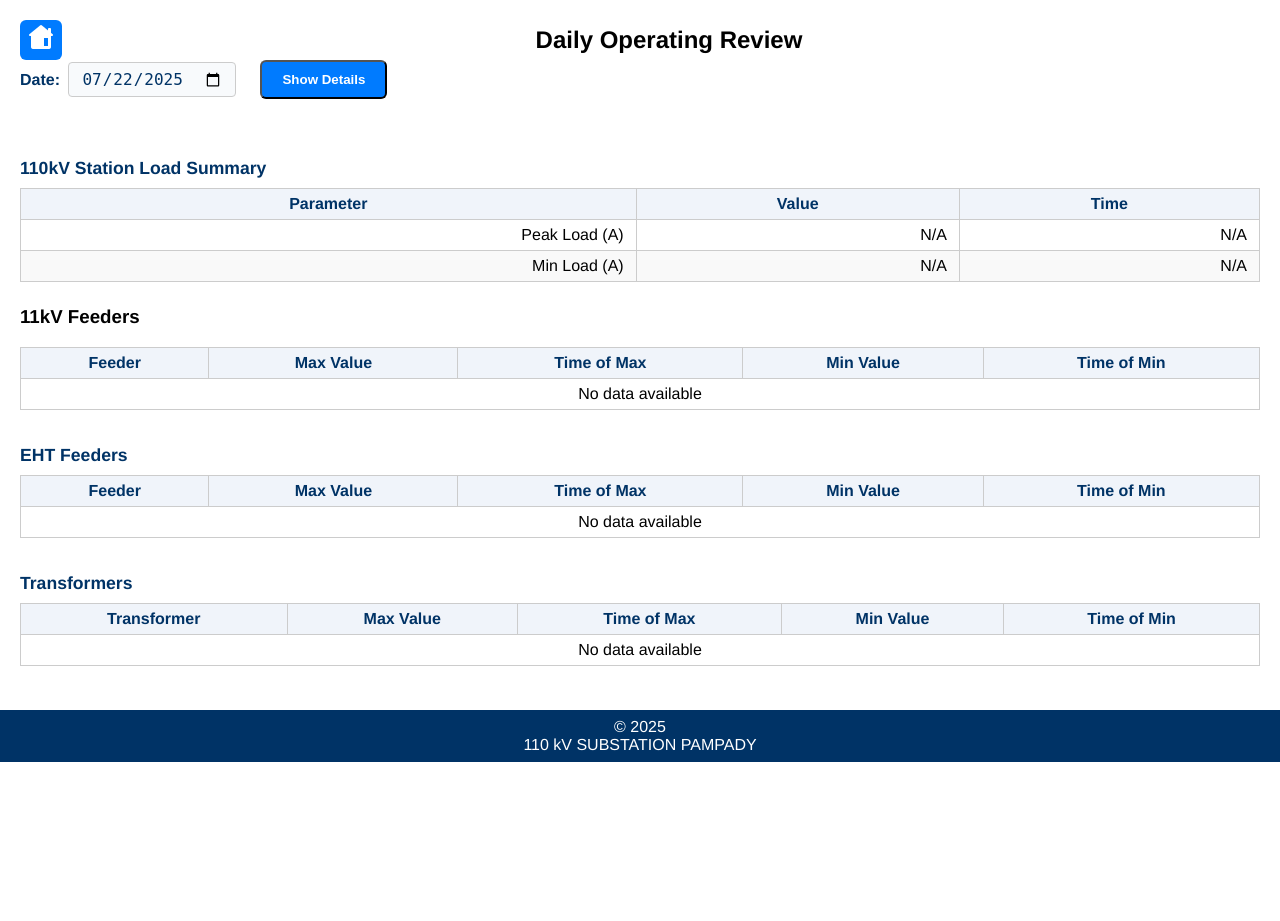
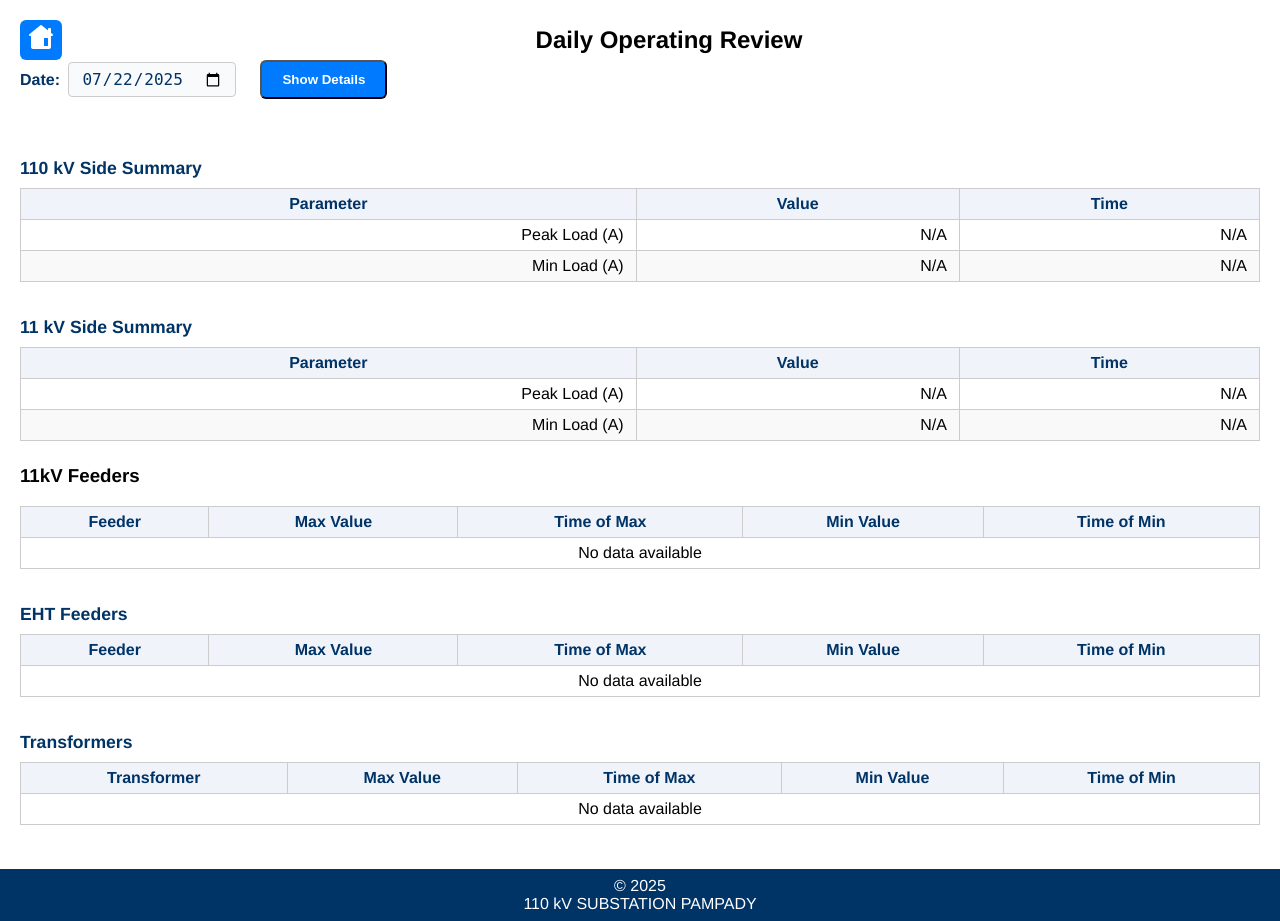
Before and after one commit to RA251995/OperatingReviewApp, a Flask app: page /daily-review-load in a window 1280 px wide. Shown: the part 80-1001 px from the top of the page. Before the commit the page ends 842 px from the top, so only its background shows below. Run offline with Flask 3, Linux system fonts and the light colour scheme; data that the repository does not hold is empty.

Commit message:
Add 11 kV Side summary

```diff
--- a/analysis/daily_review.py
+++ b/analysis/daily_review.py
@@ -117,7 +117,6 @@ def get_daily_em_diff_stat(db_path, query_date, db_table="sosht", db_code_column
 def get_station_peak_min(db_path, query_date):
     """
     Returns a dict with station peak (max) and min load (PLPM - PMKJ) and their times for the given table/date.
-    For 110kV side, use db_table="soseht".
     """
     conn = get_connection(db_path)
     cursor = conn.cursor()
@@ -165,3 +164,39 @@ def get_station_peak_min(db_path, query_date):
         "min": min_row['load'],
         "min_time": min_row['time']
     }
+
+def get_incomers_peak_min(db_path, query_date):
+    """
+    Returns a dict with incomers max and min load (INCOMER I + INCOMER II) and their times for the given table/date.
+    """
+    conn = get_connection(db_path)
+    cursor = conn.cursor()
+    # Get all INCOMER I and INCOMER II total current by time
+    cursor.execute(f"""
+        SELECT timeobserved, SUM(current) as total_load
+        FROM sosht
+        WHERE dateobserved = ?
+          AND feedercode IN ('INCOMER I', 'INCOMER II')
+        GROUP BY timeobserved
+        ORDER BY timeobserved
+    """,  (query_date,))
+    rows = cursor.fetchall()
+    conn.close()
+
+    if not rows:
+        return {
+            "peak": None,
+            "peak_time": None,
+            "min": None,
+            "min_time": None
+        }
+
+    max_row = max(rows, key=lambda x: x['total_load'])
+    min_row = min(rows, key=lambda x: x['total_load'])
+
+    return {
+        "peak": max_row['total_load'],
+        "peak_time": max_row['timeobserved'],
+        "min": min_row['total_load'],
+        "min_time": min_row['timeobserved']
+    }
--- a/analysis/station_load.py
+++ b/analysis/station_load.py
@@ -7,7 +7,7 @@ from routes.db_service import get_connection
 
 def get_station_load(date_str, time_str, db_path):
     """
-    Calculates station load as the difference in 'current' between '1PLPM' and '1PMKJ'
+    Calculates station load on 110 kV side as the difference in 'current' between '1PLPM' and '1PMKJ'
 
     Args:
         date_str (str): Date in 'dd-mm-yyyy' format.
--- a/routes/sos_routes.py
+++ b/routes/sos_routes.py
@@ -11,7 +11,7 @@ from utils.date_utils import format_date, generate_allowed_times, get_closest_al
 from analysis.emc_export_diff import get_em_diff
 from analysis.station_load import get_station_load
 from analysis.abc_details import get_abc_details
-from analysis.daily_review import get_daily_current_stat, get_daily_em_diff_stat, get_station_peak_min
+from analysis.daily_review import get_daily_current_stat, get_daily_em_diff_stat, get_station_peak_min, get_incomers_peak_min
 
 # Create a Blueprint for SOS routes
 sos_bp = Blueprint('sos', __name__)
@@ -88,6 +88,7 @@ def daily_review_load():
     eht_data = None
     tf_data = None
     station_peak_min = None
+    incomers_peak_min = None
 
     if request.method == "POST":
         selected_date = request.form.get("date")
@@ -101,6 +102,7 @@ def daily_review_load():
     tf_data = get_daily_current_stat(current_app.config['DATABASE'], query_date, db_table="sostf", db_code_column="tfcode")
 
     station_peak_min = get_station_peak_min(current_app.config['DATABASE'], query_date)
+    incomers_peak_min = get_incomers_peak_min(current_app.config['DATABASE'], query_date)
 
     return render_template(
         "daily_review_load.html",
@@ -108,7 +110,8 @@ def daily_review_load():
         ht_data=ht_data,
         eht_data=eht_data,
         tf_data=tf_data,
-        station_peak_min=station_peak_min
+        station_peak_min=station_peak_min,
+        incomers_peak_min=incomers_peak_min
     )
 
 # Daily energy review route
--- a/templates/daily_review_load.html
+++ b/templates/daily_review_load.html
@@ -15,10 +15,10 @@
 </form>
 
 <div class="tables-flex">
-  <!-- Left: Current statistics -->
+  <!-- Current statistics -->
   <div class="table-block">
 
-    <h3 class="section-heading">110kV Station Load Summary</h3>
+    <h3 class="section-heading">110 kV Side Summary</h3>
     <table border="1">
       <thead>
         <tr>
@@ -57,6 +57,53 @@
           <td>
             {% if station_peak_min and station_peak_min.min_time %}
               {{ station_peak_min.min_time }}
+            {% else %}
+              N/A
+            {% endif %}
+          </td>
+        </tr>
+      </tbody>
+    </table>
+
+    <h3 class="section-heading">11 kV Side Summary</h3>
+    <table border="1">
+      <thead>
+        <tr>
+          <th>Parameter</th>
+          <th>Value</th>
+          <th>Time</th>
+        </tr>
+      </thead>
+      <tbody>
+        <tr>
+          <td>Peak Load (A)</td>
+          <td>
+            {% if incomers_peak_min and incomers_peak_min.peak is not none %}
+              {{ incomers_peak_min.peak }}
+            {% else %}
+              N/A
+            {% endif %}
+          </td>
+          <td>
+            {% if incomers_peak_min and incomers_peak_min.peak_time %}
+              {{ incomers_peak_min.peak_time }}
+            {% else %}
+              N/A
+            {% endif %}
+          </td>
+        </tr>
+        <tr>
+          <td>Min Load (A)</td>
+          <td>
+            {% if incomers_peak_min and incomers_peak_min.min is not none %}
+              {{ incomers_peak_min.min }}
+            {% else %}
+              N/A
+            {% endif %}
+          </td>
+          <td>
+            {% if incomers_peak_min and incomers_peak_min.min_time %}
+              {{ incomers_peak_min.min_time }}
             {% else %}
               N/A
             {% endif %}
```
